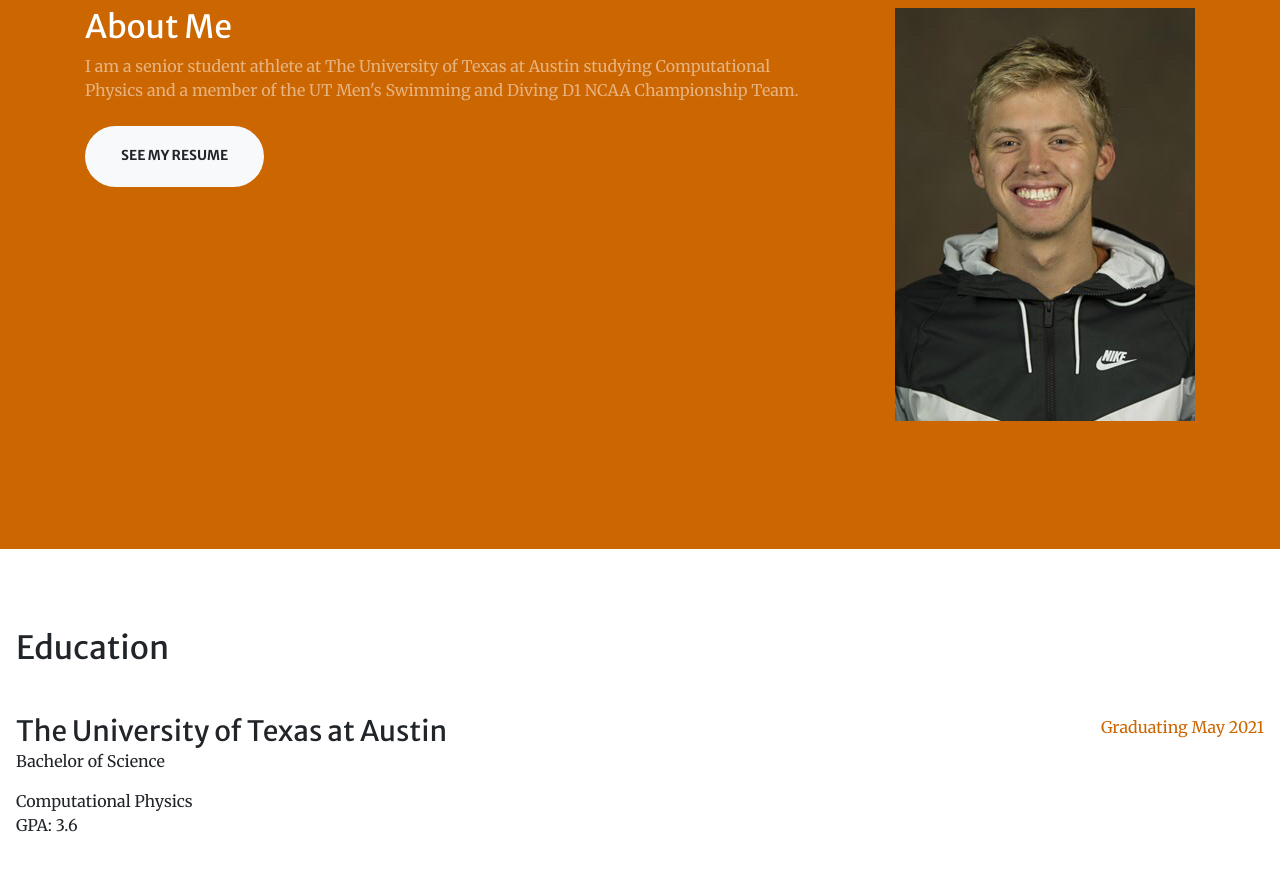
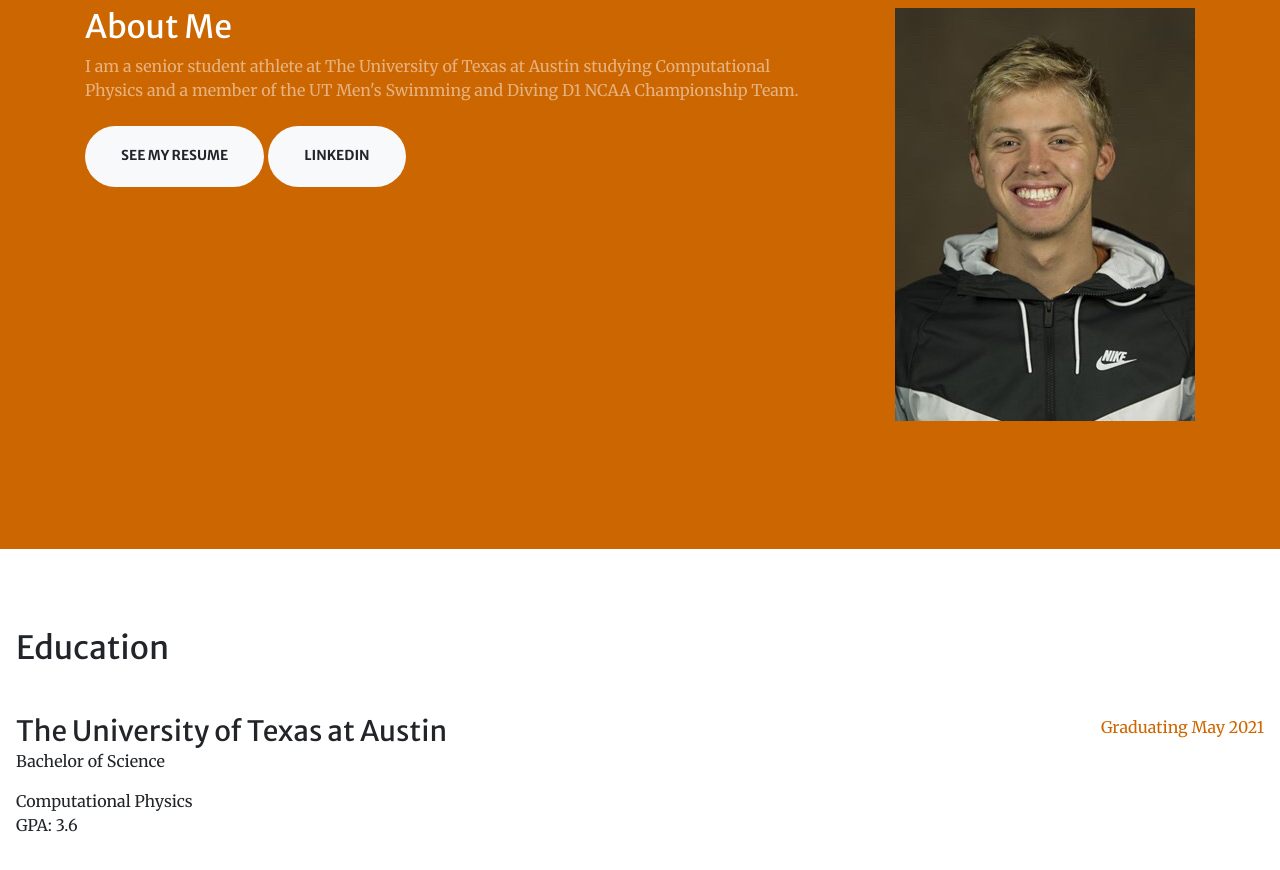
Before and after one commit to FSP1020/Personal-Website-V3, a plain HTML site: page index.html in a window 1280 px wide. Shown: the part 920-1790 px from the top of the page. Drawn offline with nearby package versions, Linux system fonts and the light colour scheme.

Commit message:
Update index.html

```diff
--- a/index.html
+++ b/index.html
@@ -61,6 +61,7 @@
                         <p class="text-white-50 mb-4">I am a senior student athlete at The University of Texas at Austin studying Computational Physics and a member of the UT Men's Swimming and Diving D1 NCAA Championship Team.
                         </p>
                         <a class="btn btn-light btn-xl js-scroll-trigger" href="dist\assets\Resume.pdf">See My Resume</a>
+                        <a class="btn btn-light btn-xl js-scroll-trigger" href="https://www.linkedin.com/in/sam-pomajevich/">LinkedIn</a>
                     </div>
                     <div class="col">
                         <img src="dist/assets/img/me.png" class="img-fluid float-right" alt="Sam Pomajevich Image">
```
